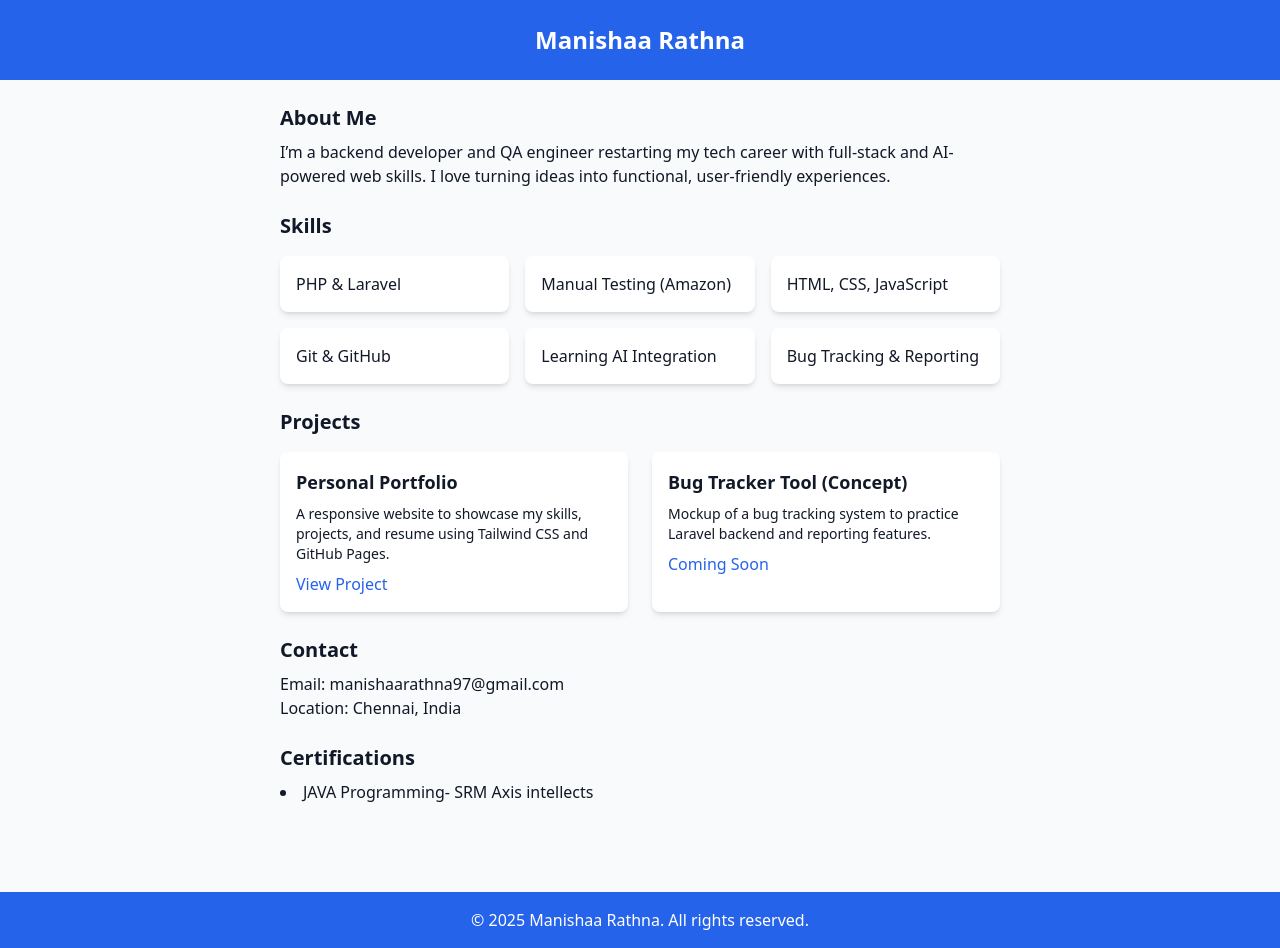
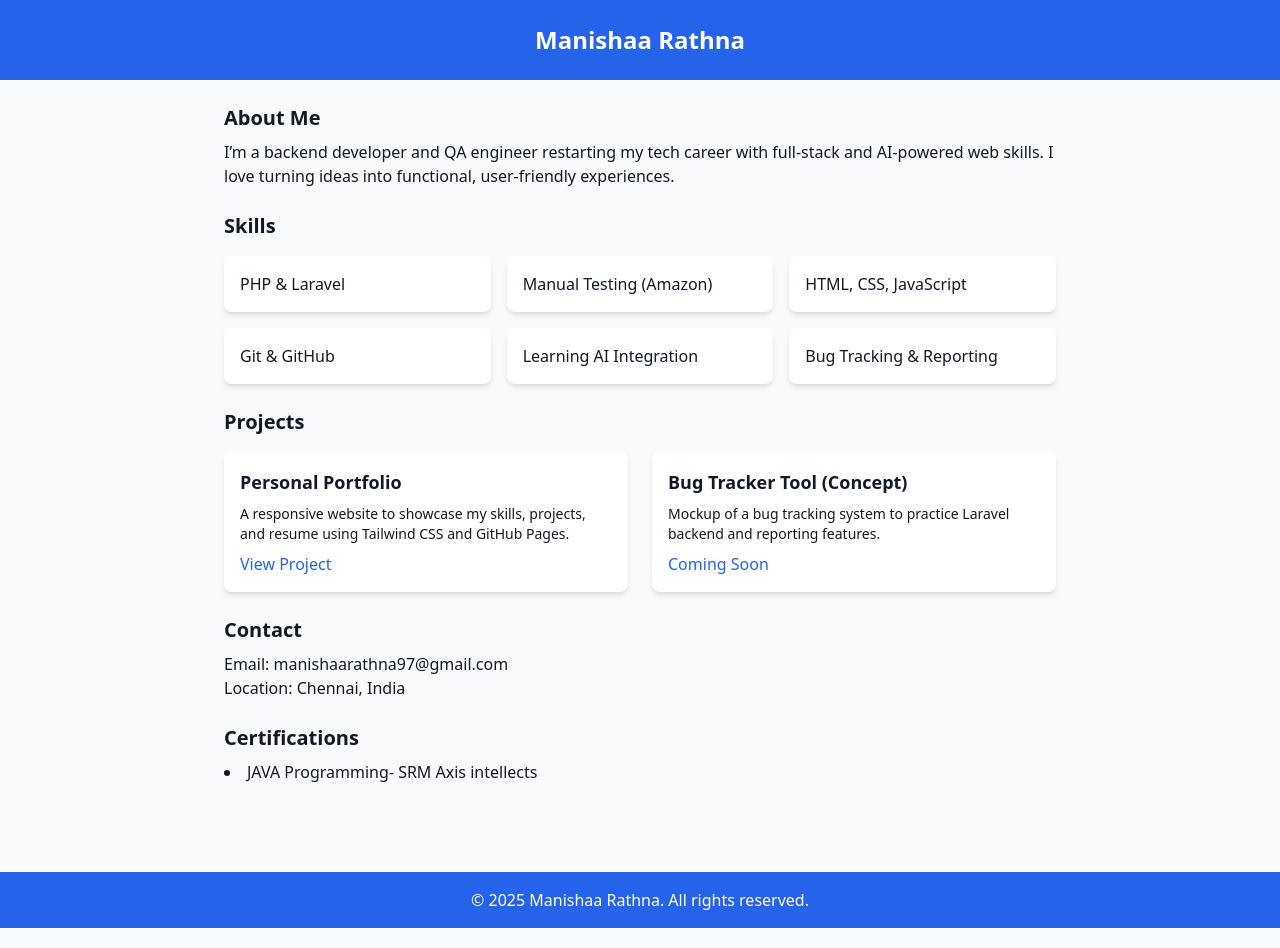
Before and after one commit to Manishaarathna97/portfolio, a plain HTML site: page index.html in a window 1280 px wide. Drawn offline with nearby package versions, Linux system fonts and the light colour scheme.

Commit message:
Made site responsive

```diff
--- a/index.html
+++ b/index.html
@@ -8,14 +8,15 @@
 </head>
 <body class="bg-gray-50 text-gray-900 font-sans">
 
+
   <header class="bg-blue-600 text-white p-6 text-center text-2xl font-bold">
     Manishaa Rathna
   </header>
 
-  <main class="max-w-3xl mx-auto p-6">
+  <main class="max-w-4xl mx-auto px-4 sm:px-6 lg:px-8 py-6">
     <!-- About Me -->
     <section class="mb-6">
-      <h2 class="text-xl font-semibold mb-2">About Me</h2>
+      <h2 class="text-lg sm:text-xl font-semibold mb-2">About Me</h2>
       <p>
         I’m a backend developer and QA engineer restarting my tech career with full-stack and AI-powered web skills.
         I love turning ideas into functional, user-friendly experiences.
@@ -24,7 +25,7 @@
 
     <!-- Skills -->
   <section class="mb-6">
-  <h2 class="text-xl font-semibold mb-4">Skills</h2>
+  <h2 class="text-lg sm:text-xl font-semibold mb-4">Skills</h2>
   <div class="grid grid-cols-1 sm:grid-cols-2 md:grid-cols-3 gap-4">
     <div class="bg-white shadow-md p-4 rounded-lg">PHP & Laravel</div>
     <div class="bg-white shadow-md p-4 rounded-lg">Manual Testing (Amazon)</div>
@@ -36,7 +37,7 @@
 </section>
 
     <section class="mb-6">
-  <h2 class="text-xl font-semibold mb-4">Projects</h2>
+  <h2 class="text-lg sm:text-xl font-semibold mb-4">Projects</h2>
   <div class="grid grid-cols-1 sm:grid-cols-2 gap-6">
 
     <!-- Project 1 -->
@@ -59,14 +60,14 @@
 
     <!-- Contact -->
     <section class="mb-6">
-      <h2 class="text-xl font-semibold mb-2">Contact</h2>
+      <h2 class="text-lg sm:text-xl font-semibold mb-2">Contact</h2>
       <p>Email: manishaarathna97@gmail.com</p>
       <p>Location: Chennai, India</p>
     </section>
 
      <!-- Certifications -->
     <section class="mb-6">
-      <h2 class="text-xl font-semibold mb-2">Certifications</h2>
+      <h2 class="text-lg sm:text-xl font-semibold mb-2">Certifications</h2>
       <li>JAVA Programming- SRM Axis intellects</li>
     </section>
   </main>
```
